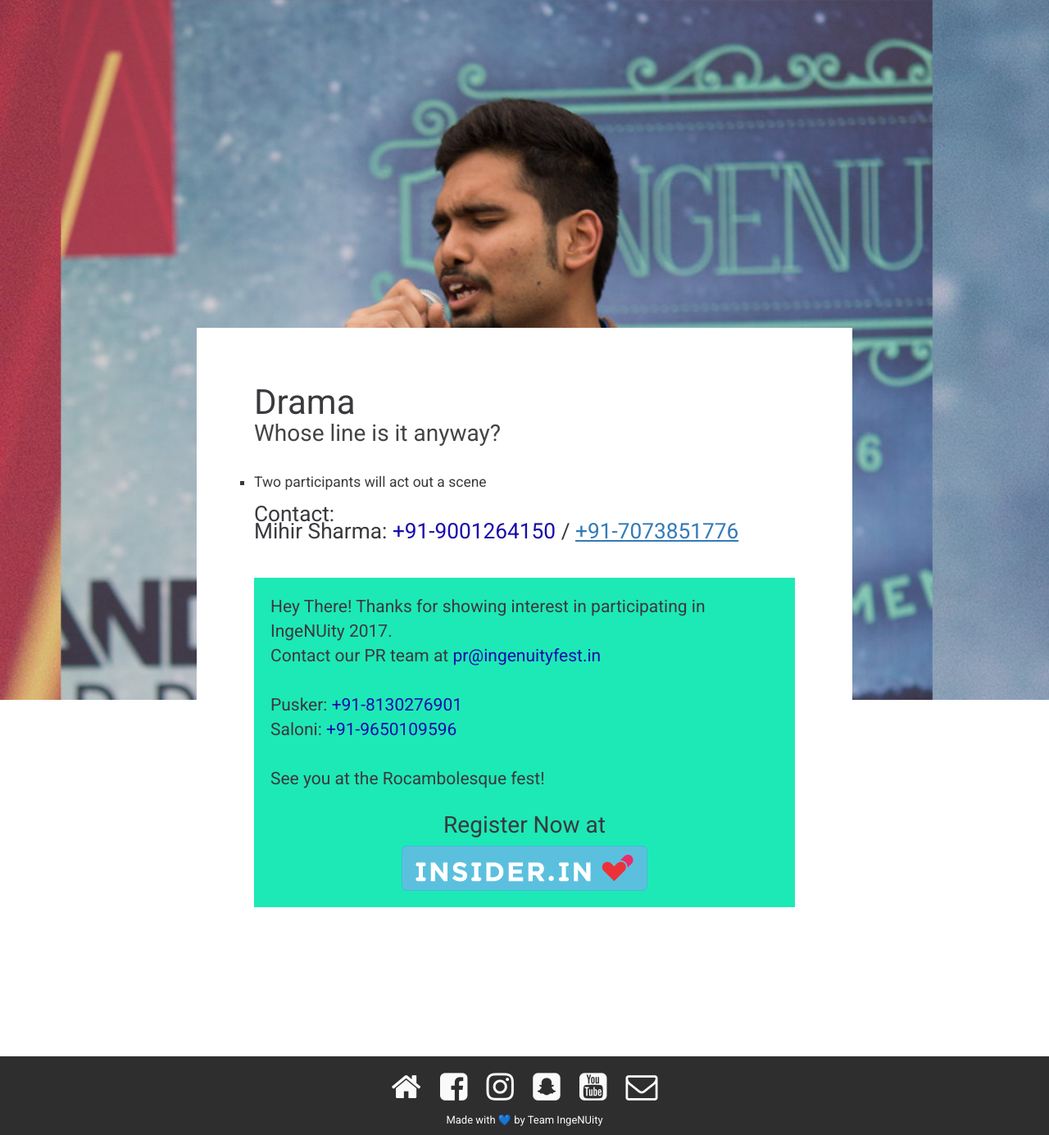
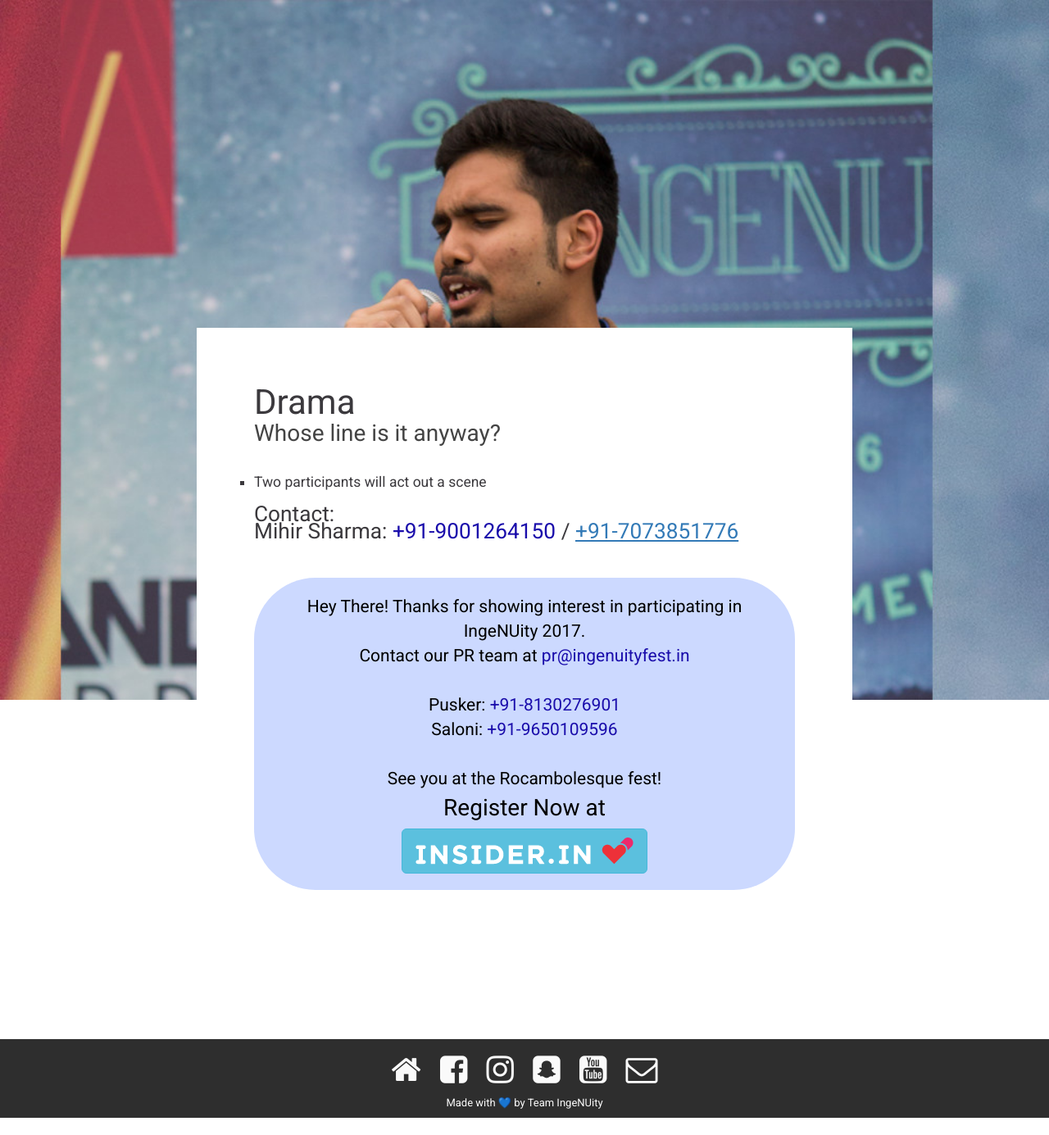
Before and after one commit to electron0zero/ingenuity17, a Jekyll site: the page built from _drama/drama-whos.md, in a window 1280 px wide. Shown: the whole page at 82% size. Built offline with Jekyll 4.4.1, drawn with Linux system fonts in a browser that asks for light colours; nearby versions of some CDN libraries; after the commit the page ends 1364 px from its top, so only the background shows below that.

Commit message:
Registration
Registration box improved.

```diff
--- a/_includes/registration.html
+++ b/_includes/registration.html
@@ -1,12 +1,11 @@
-<div id="reg" style="background-color: #1de9b6; padding: 20px;">
-    <div id="reg-msg">
+<div id="reg" style="background-color: #ccd9ff; padding: 20px;border-radius:75px; color:black;">
+    <div id="reg-msg" style="text-align: center;">
         <h4>Hey There! Thanks for showing interest in participating in IngeNUity 2017.<br>
-            Contact our PR team at <a class="hot-link" href="mailto:pr@ingenuityfest.in">pr@ingenuityfest.in</a>
-                 <br><br>Pusker: <a class="hot-link" href="tel:+918130276901">+91-8130276901</a><br>
-                     Saloni: <a class="hot-link" href="tel:+919650109596">+91-9650109596</a><br><br>
+            Contact our PR team at <a class="hot-link" href="mailto:pr@ingenuityfest.in" style="color: #1A0DAB;">pr@ingenuityfest.in</a>
+                 <br><br>Pusker: <a class="hot-link" href="tel:+918130276901" style="color: #1A0DAB;">+91-8130276901</a><br>
+                     Saloni: <a class="hot-link" href="tel:+919650109596" style="color: #1A0DAB;">+91-9650109596</a><br><br>
             See you at the Rocambolesque fest!</h4>
     </div>
-    <br>
     <div id="reg-btn" style="text-align:center">
         <h3>Register Now at</h3><a href="https://insider.in/ingenuity-mar3-5-2017/event" class="btn btn-info btn-lg" target="_blank">
             <img src="img/spo/logo.png" class="pull-left"/></a>
```
